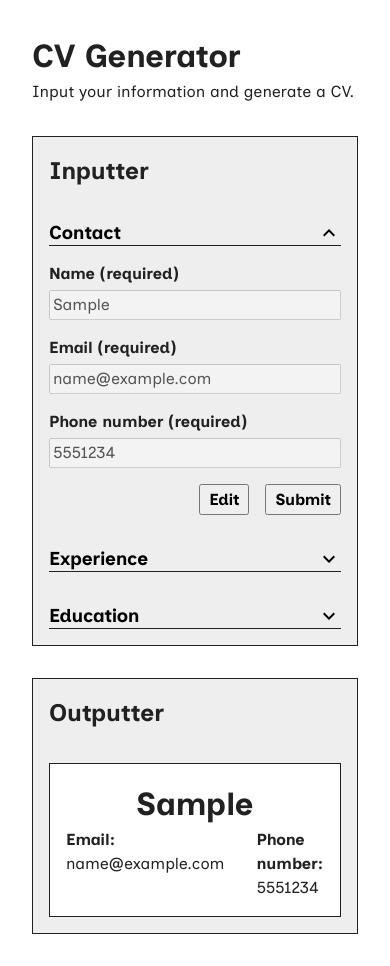
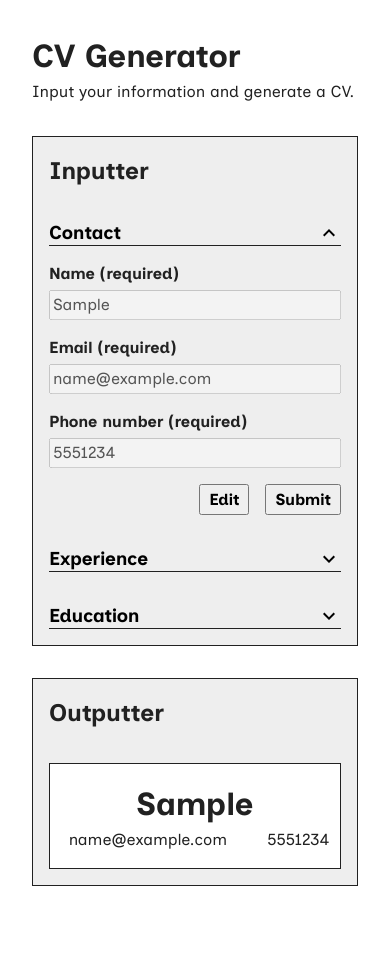
Before and after one commit to dsmchen/cv-app, a React (Vite) app: page / in a window 390 px wide. Both pictures are taken after typing "Sample", "name@example.com", "5551234" into the empty fields and a click on the button "Submit". After the commit the page ends 918 px from the top, so only its background shows below. Built offline with nearby package versions, Linux system fonts and the light colour scheme.

Commit message:
feat: add email and phone icons

```diff
--- a/src/components/Outputter.jsx
+++ b/src/components/Outputter.jsx
@@ -1,3 +1,6 @@
+import Icon from '@mdi/react';
+import { mdiEmail } from '@mdi/js';
+import { mdiPhone } from '@mdi/js';
 import '../styles/Outputter.css';
 
 export default function Outputter({ contact, experience, education }) {
@@ -94,14 +97,18 @@ export default function Outputter({ contact, experience, education }) {
         <header className="cv-header">
           <h3>{contact.name}</h3>
           <ul className="contact">
+            {contact.email && (
               <li>
-              {contact.email && <span>Email: </span>}
+                <Icon path={mdiEmail} size={1} aria-label="Email" />
                 {contact.email}
               </li>
+            )}
+            {contact.tel && (
               <li>
-              {contact.tel && <span>Phone number: </span>}
+                <Icon path={mdiPhone} size={1} aria-label="Phone" />
                 {contact.tel}
               </li>
+            )}
           </ul>
         </header>
         <section className="experience">
--- a/src/styles/Outputter.css
+++ b/src/styles/Outputter.css
@@ -26,8 +26,9 @@
   justify-content: center;
 }
 
-.outputter .contact span {
-  font-weight: bold;
+.outputter .contact li {
+  display: flex;
+  gap: 0.5rem;
 }
 
 /*
```
Lines whose indentation alone changed are shown as unchanged.
